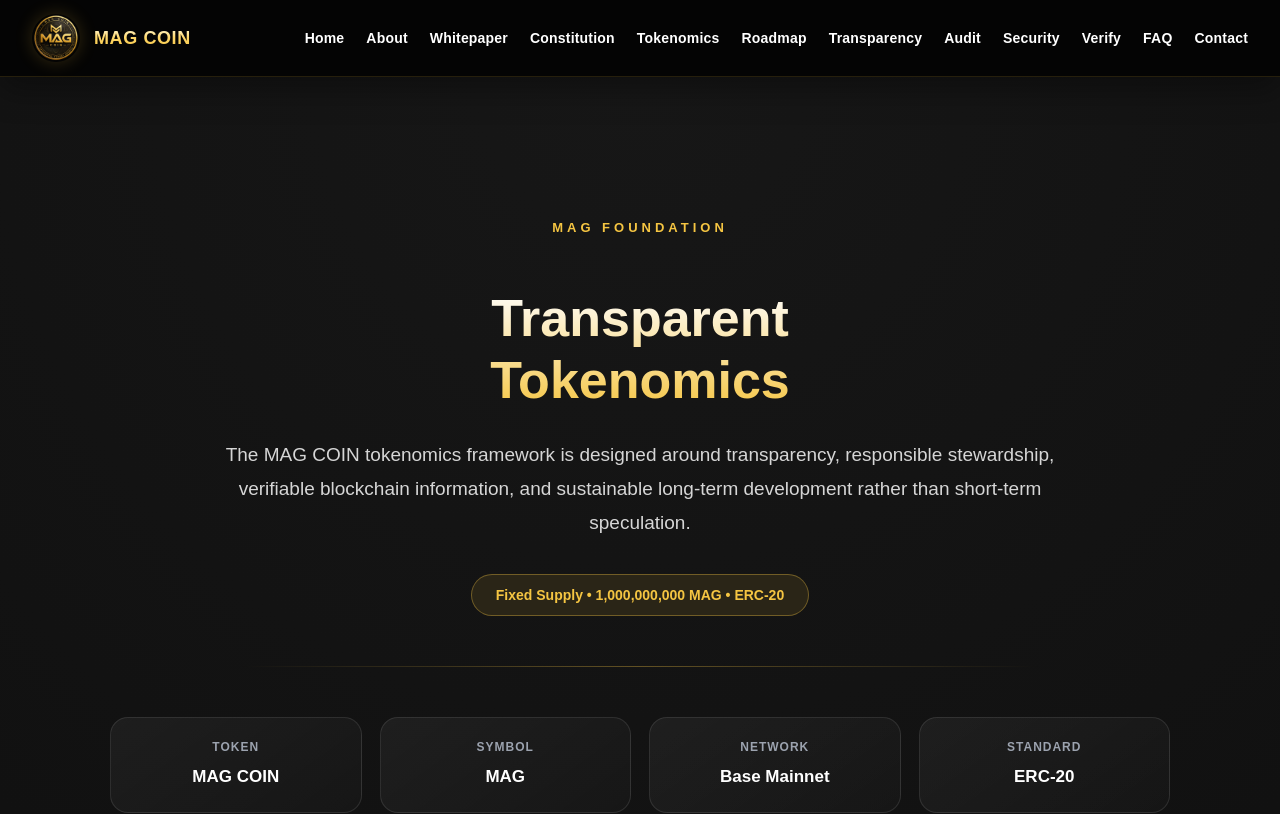
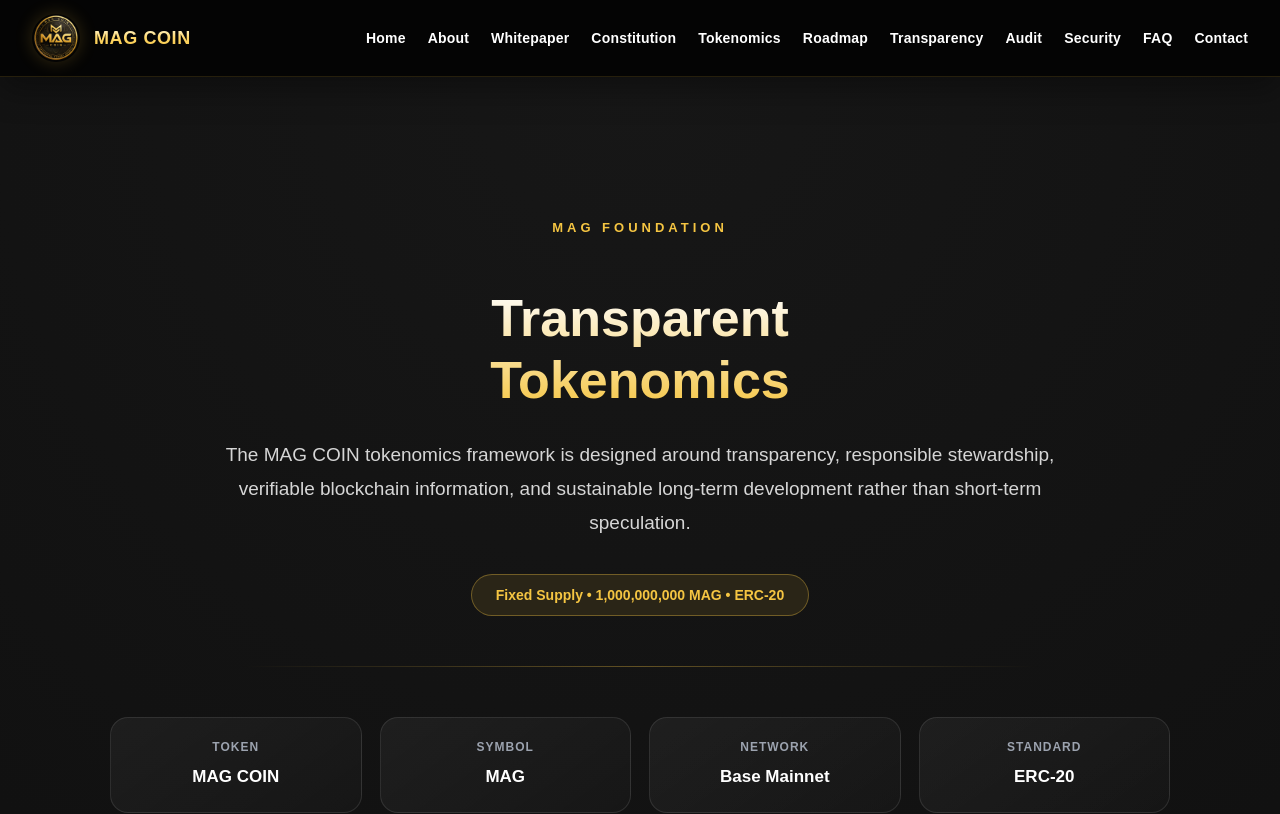
Before and after one commit to MAGZOWN/mag-coin-website, a Next.js app: page /tokenomics in a window 1280 px wide. Shown: the top 814 px of the page. Built offline with nearby package versions, Linux system fonts and the light colour scheme.

Commit message:
Phase 14.1: Remove temporary MAG Holder Verification page until live blockchain integration

```diff
--- a/app/components/Navbar.tsx
+++ b/app/components/Navbar.tsx
@@ -10,7 +10,6 @@ const links = [
   ["Transparency", "/transparency"],
   ["Audit", "/audit"],
   ["Security", "/security"],
-  ["Verify", "/verify"],
   ["FAQ", "/faq"],
   ["Contact", "/contact"],
 ];
```
